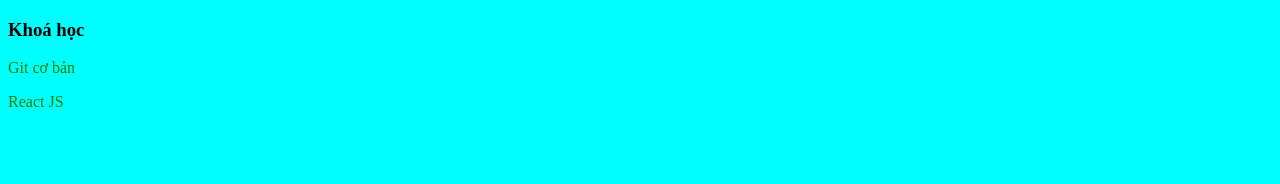
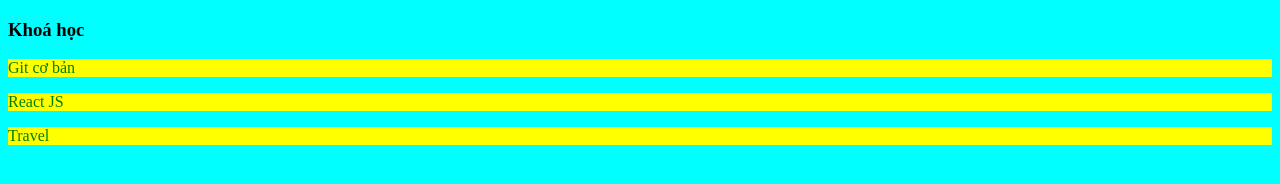
Before and after one commit to tien-lt99/git-tutorial, a plain HTML site: page index.html in a window 1280 px wide. Drawn offline with Linux system fonts and the light colour scheme.

Commit message:
update all files

```diff
--- a/index.html
+++ b/index.html
@@ -12,5 +12,6 @@
     <h3>Khoá học</h3>
     <p>Git cơ bản </p>
     <p>React JS</p>
+    <p>Travel</p>
 </body>
 </html>
--- a/style.css
+++ b/style.css
@@ -1,3 +1,4 @@
 p{
     color:green;
+    background-color: yellow;
 }
```
